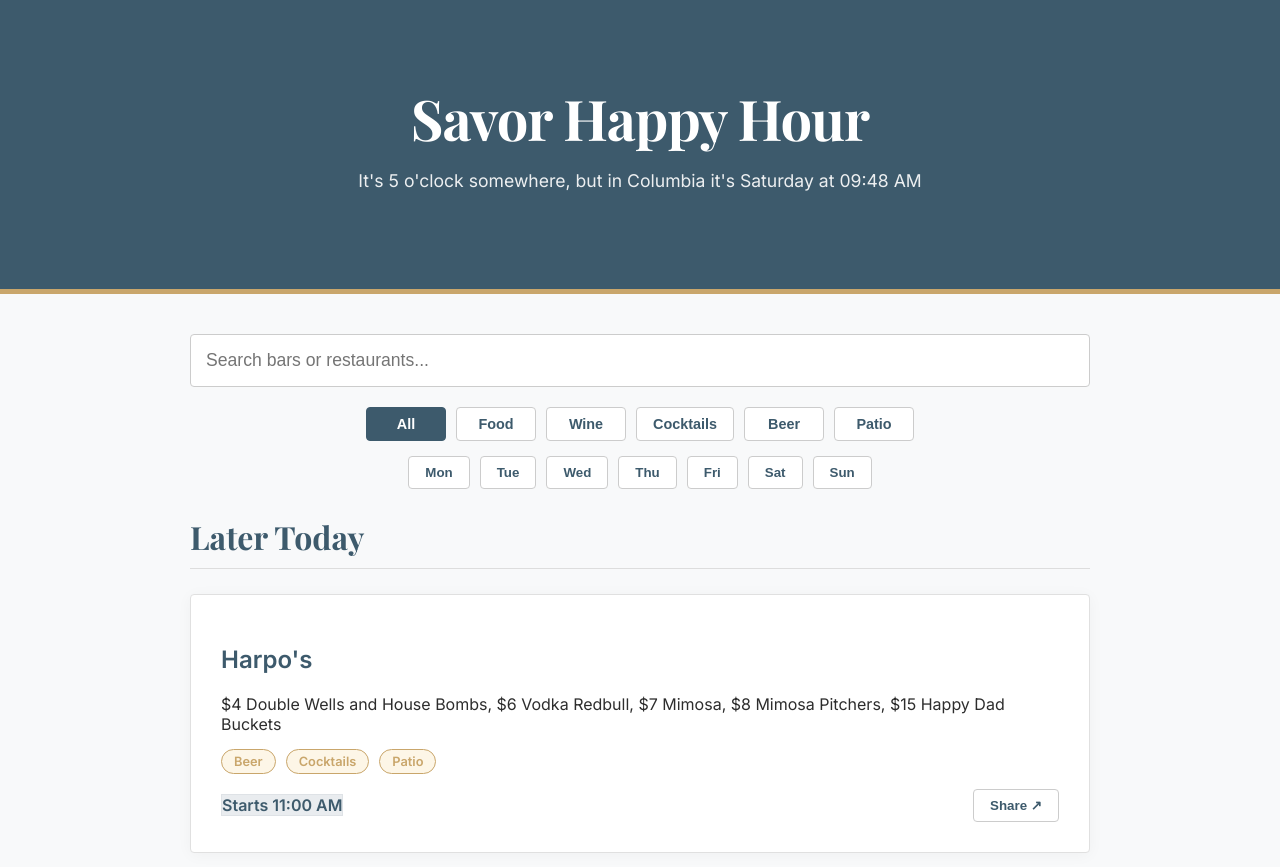
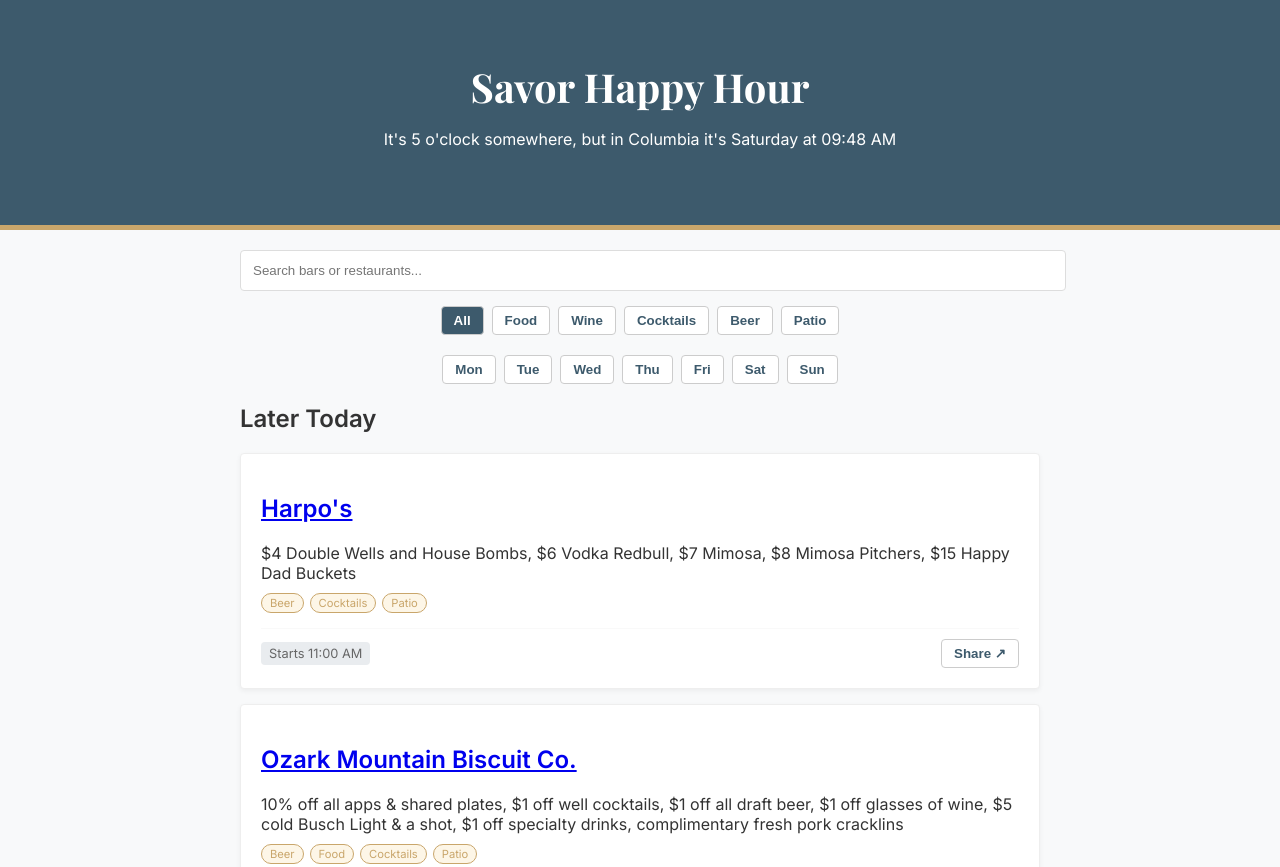
Before and after one commit to crehm99/como-happy-hour, a plain HTML site: page savor/index.html in a window 1280 px wide. Shown: the top 867 px of the page. Drawn offline with nearby package versions, Linux system fonts and the light colour scheme.

Commit message:
Update style.css

```diff
--- a/savor/style.css
+++ b/savor/style.css
@@ -2,198 +2,34 @@
     --savor-blue: #3d5a6c;
     --savor-gold: #c9a66b;
     --savor-bg: #f8f9fa;
-    --savor-text: #2d2d2d;
-    --savor-white: #ffffff;
 }
 
-body {
-    background-color: var(--savor-bg);
-    color: var(--savor-text);
-    font-family: 'Inter', sans-serif;
-    margin: 0;
-    padding: 0;
+body { background: var(--savor-bg); color: #333; font-family: 'Inter', sans-serif; margin: 0; }
+
+header {
+    background: var(--savor-blue);
+    color: white;
+    padding: 60px 20px;
+    text-align: center;
+    border-bottom: 5px solid var(--savor-gold);
 }
 
-/* --- HEADER & TITLE --- */
-header {
-    background-color: var(--savor-blue);
-    color: white;
-    padding: 80px 20px; /* Increased padding to make header taller */
-    text-align: center;
-    border-bottom: 5px solid var(--savor-gold);
-    display: flex;
-    flex-direction: column;
-    justify-content: center;
-    align-items: center;
-}
+h1 { font-family: 'Playfair Display', serif; margin: 0; font-size: 2.5rem; }
 
-header h1 {
-    font-family: 'Playfair Display', serif;
-    margin: 0;
-    font-size: 3.5rem; /* Large, bold Savor-style title */
-    color: white;
-    letter-spacing: -1px;
-}
+main { max-width: 800px; margin: 0 auto; padding: 20px; }
 
-#current-time {
-    margin-top: 15px;
-    font-size: 1.1rem;
-    opacity: 0.9;
-}
+#directory-search { width: 100%; padding: 12px; border: 1px solid #ddd; margin-bottom: 15px; border-radius: 4px; }
 
-/* --- MAIN LAYOUT --- */
-main {
-    max-width: 900px;
-    margin: 0 auto;
-    padding: 40px 20px;
-}
+.tag-filters, #day-nav-container, .view-toggle { display: flex; flex-wrap: wrap; gap: 8px; justify-content: center; margin-bottom: 20px; }
 
-/* Ensure the filter buttons wrap nicely and look uniform */
-.tag-filters {
-    display: flex;
-    flex-wrap: wrap;
-    gap: 8px;
-    justify-content: center;
-    margin-bottom: 20px;
-}
+button { background: white; border: 1px solid #ccc; padding: 6px 12px; border-radius: 4px; cursor: pointer; color: var(--savor-blue); font-weight: 600; }
+button.active { background: var(--savor-blue) !important; color: white !important; }
 
-.filter-btn {
-    background: white;
-    border: 1px solid #ccc;
-    padding: 8px 16px;
-    border-radius: 4px;
-    color: var(--savor-blue);
-    cursor: pointer;
-    font-weight: 600;
-    font-size: 0.9rem;
-    min-width: 80px; /* Ensures buttons have a consistent presence */
-    transition: all 0.2s ease;
-}
+.deal-card, .directory-card { background: white; border: 1px solid #eee; padding: 20px; margin-bottom: 15px; border-radius: 4px; box-shadow: 0 2px 5px rgba(0,0,0,0.05); }
 
-/* Updated 'upcoming' badge to remove that weird grey background */
-.time-badge.upcoming {
-    background-color: #f1f3f5 !important;
-    color: var(--savor-blue) !important;
-    border: 1px solid #dee2e6;
-    font-weight: 600;
-}
+.tag-container { display: flex; flex-wrap: wrap; gap: 6px; margin-top: 10px; }
+.tag-badge { background: #fdf6e7; color: var(--savor-gold); border: 1px solid var(--savor-gold); padding: 2px 8px; border-radius: 12px; font-size: 0.7rem; text-transform: capitalize; }
 
-h2.section-title {
-    font-family: 'Playfair Display', serif;
-    color: var(--savor-blue);
-    font-size: 2rem;
-    margin-bottom: 25px;
-    border-bottom: 1px solid #ddd;
-    padding-bottom: 10px;
-}
-
-.day-header {
-    font-family: 'Playfair Display', serif;
-    color: var(--savor-blue);
-    font-size: 1.8rem;
-    margin: 40px 0 20px 0;
-}
-
-/* --- SEARCH & DIRECTORY CONTROLS --- */
-#filter-controls {
-    background: #ffffff;
-    border: 1px solid #e0e0e0;
-    padding: 30px;
-    border-radius: 8px;
-    margin-bottom: 40px;
-    box-shadow: 0 4px 12px rgba(0,0,0,0.05);
-}
-
-#directory-search {
-    width: 100%;
-    padding: 15px;
-    border: 1px solid #ccc;
-    border-radius: 4px;
-    font-size: 1.1rem;
-    margin-bottom: 20px;
-    box-sizing: border-box;
-}
-
-.tag-filters, #day-nav-container, .view-toggle {
-    display: flex;
-    flex-wrap: wrap;
-    gap: 10px;
-    margin-bottom: 15px;
-    justify-content: center;
-}
-
-button {
-    background: white;
-    border: 1px solid #ccc;
-    padding: 8px 16px;
-    border-radius: 4px;
-    color: var(--savor-blue);
-    cursor: pointer;
-    font-weight: 600;
-    transition: all 0.2s ease;
-}
-
-button.active {
-    background: var(--savor-blue) !important;
-    color: white !important;
-    border-color: var(--savor-blue);
-}
-
-/* --- CARD STYLING --- */
-.deal-card, .directory-card {
-    background: var(--savor-white);
-    border: 1px solid #e0e0e0;
-    border-radius: 4px;
-    padding: 30px;
-    margin-bottom: 25px;
-    box-shadow: 0 2px 15px rgba(0,0,0,0.04);
-}
-
-.map-link {
-    color: var(--savor-blue);
-    text-decoration: none;
-    font-size: 1.5rem;
-    font-weight: bold;
-    display: block;
-    margin-bottom: 10px;
-}
-
-.directory-name {
-    font-weight: bold;
-    font-size: 1.3rem;
-    color: var(--savor-blue);
-}
-
-/* --- TAG FIX --- */
-.tag-container {
-    display: flex;
-    flex-wrap: wrap;
-    gap: 10px;
-    margin: 15px 0;
-}
-
-.tag-badge {
-    background: #fdf6e7;
-    color: var(--savor-gold);
-    border: 1px solid var(--savor-gold);
-    padding: 4px 12px;
-    border-radius: 20px;
-    font-size: 0.8rem;
-    text-transform: capitalize;
-    font-weight: 600;
-}
-
-/* Specific badge for "Later Today" items */
-.time-badge.upcoming {
-    background-color: #e9ecef !important; /* Soft light grey */
-    color: var(--savor-blue) !important;   /* Brand blue text */
-    border: 1px solid #dee2e6;
-}
-
-/* --- FOOTER --- */
-.card-footer {
-    display: flex;
-    justify-content: space-between;
-    align-items: center;
-    margin-top: 20px;
-    padding
+.card-footer { display: flex; justify-content: space-between; align-items: center; margin-top: 15px; padding-top: 10px; border-top: 1px solid #f9f9f9; }
+.time-badge { background: var(--savor-blue); color: white; padding: 4px 8px; border-radius: 4px; font-size: 0.8rem; }
+.time-badge.upcoming { background: #e9ecef; color: #666; }
```
